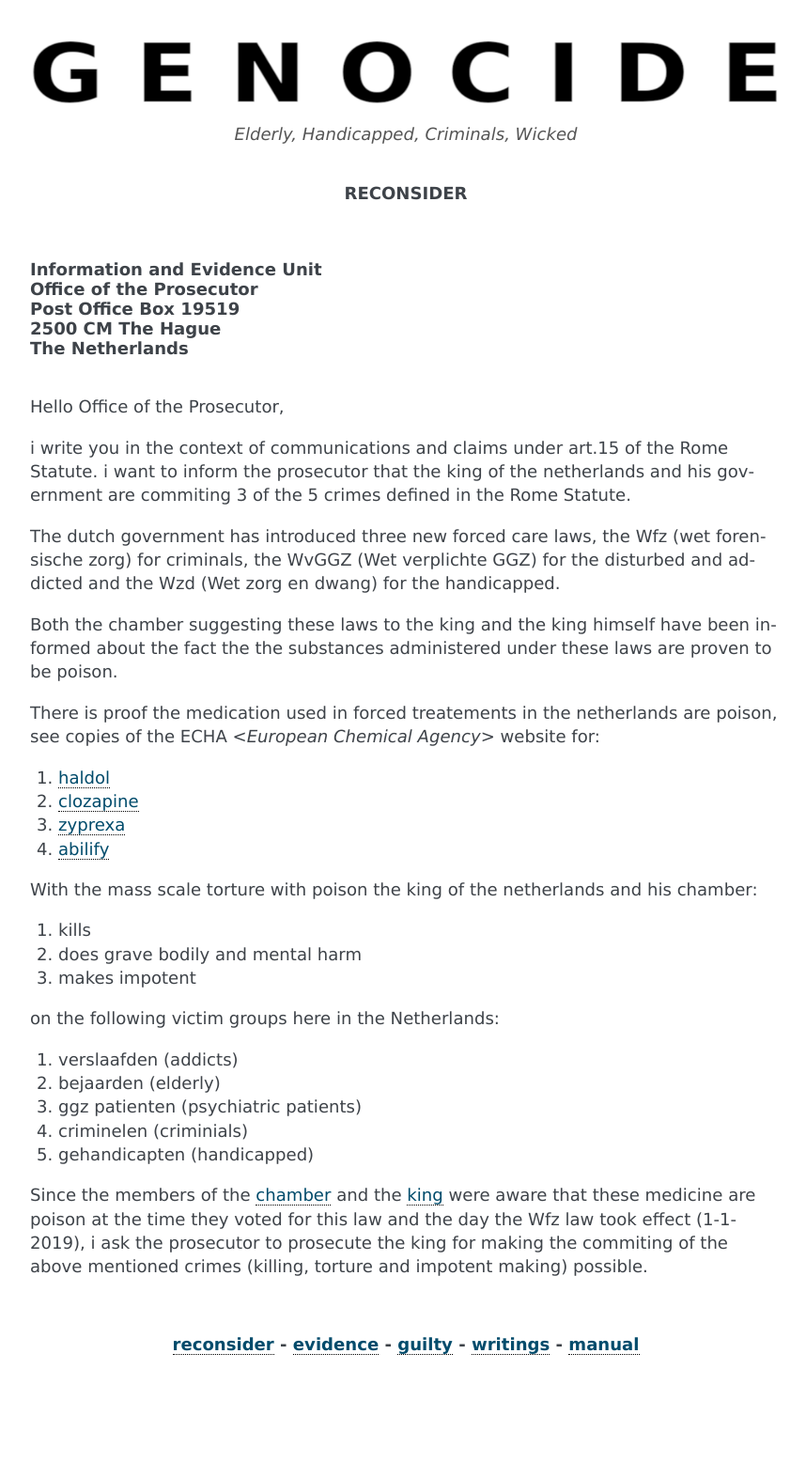
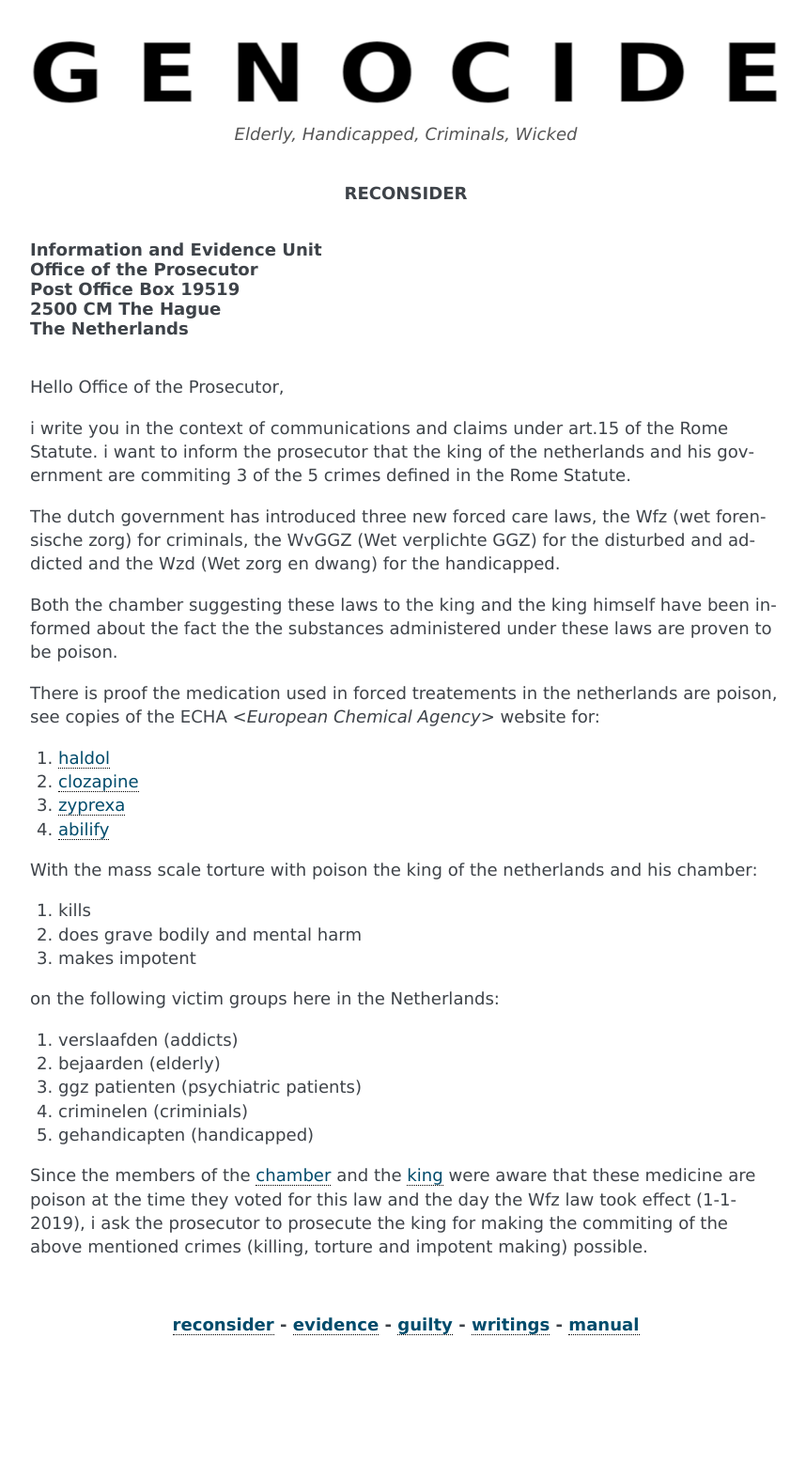
Before and after one commit to otpcr/otpcr, a Sphinx documentation site: the page built from docs/index.rst, in a window 1280 px wide. Shown: the whole page at 94% size, without its empty margins (168-1026 px from the left). Built offline with Sphinx 7.4.7, drawn with Linux system fonts in a browser that asks for light colours; after the commit the page ends 1552 px from its top, so only the background shows below that.

```diff
--- a/docs/index.rst
+++ b/docs/index.rst
@@ -11,7 +11,7 @@
 
 .. raw:: html
 
-    <center><b>RECONSIDER</b></center><br>
+    <center><b>RECONSIDER</b></center>
 
 
 |
--- a/docs/manual.rst
+++ b/docs/manual.rst
@@ -5,7 +5,7 @@
 
 .. raw:: html
 
-    <br>
+    <br><br>
     <center><b>MANUAL</b></center>
 
 
```
